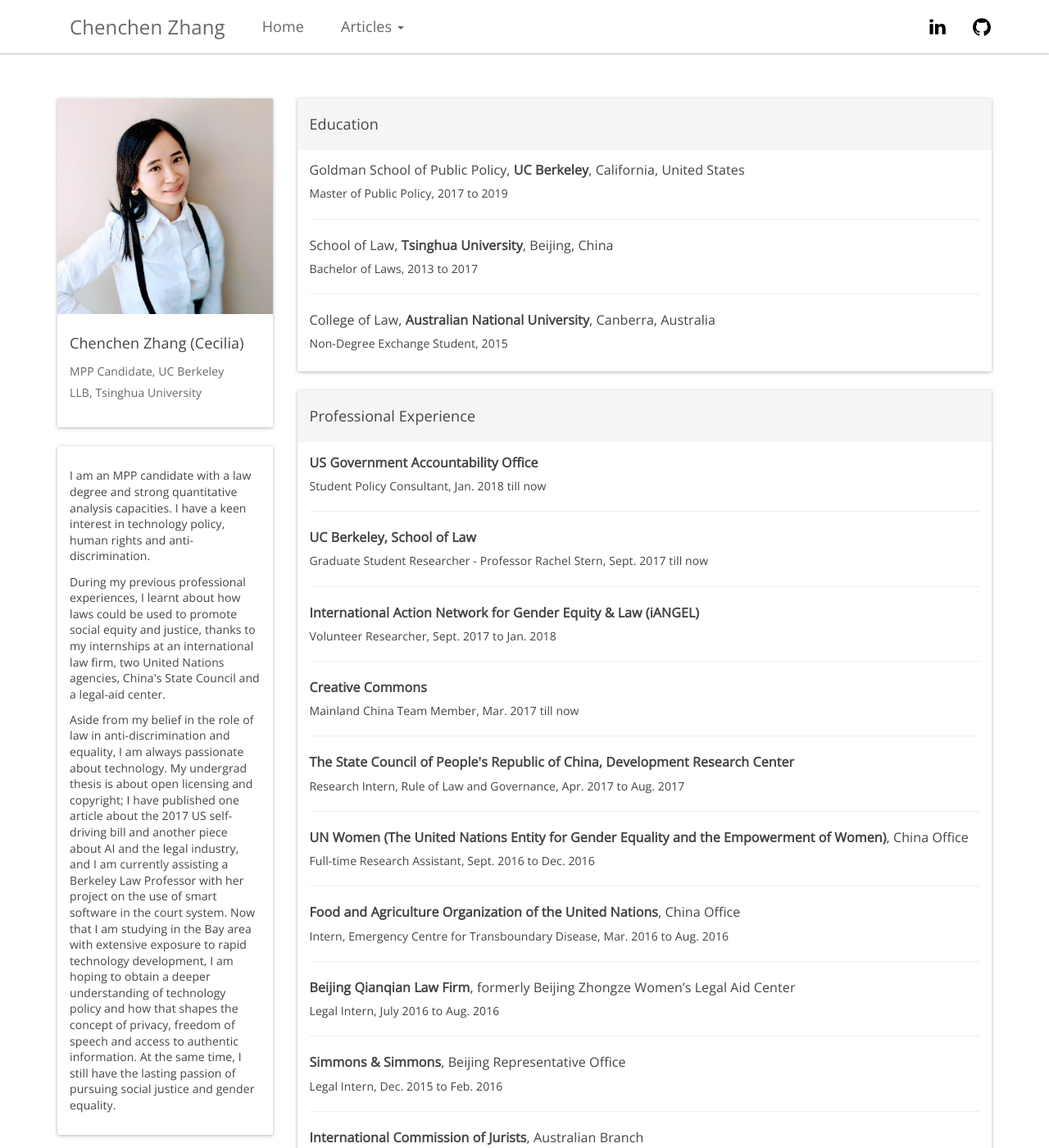
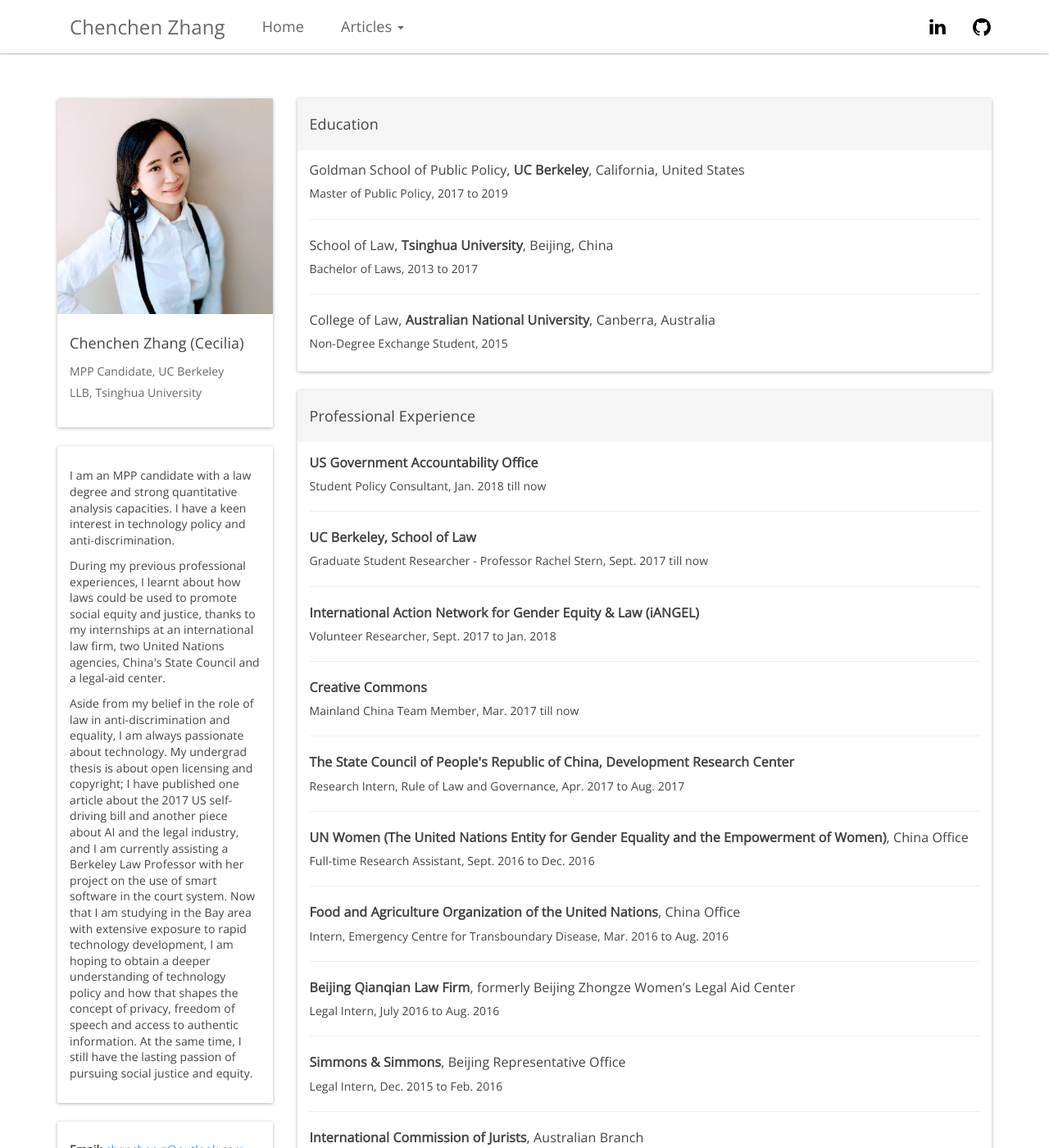
Before and after one commit to CeciliaZhang/-CeciliaZhang-.github-io, a Jekyll site: the page built from index.html, in a window 1280 px wide and 1400 px high. Shown: the whole window at 82% size. Built offline with Jekyll 4.4.1, drawn with Linux system fonts in a browser that asks for light colours; nearby versions of some CDN libraries.

Commit message:
Update information.html

```diff
--- a/_includes/information.html
+++ b/_includes/information.html
@@ -10,9 +10,9 @@
 </div>
 <div class="panel panel-default">
     <div class="panel-body" >
-        <h6 style="line-height: 140%;">I am an MPP candidate with a law degree and strong quantitative analysis capacities. I have a keen interest in technology policy, human rights and anti-discrimination. </h6>
+        <h6 style="line-height: 140%;">I am an MPP candidate with a law degree and strong quantitative analysis capacities. I have a keen interest in technology policy and anti-discrimination. </h6>
         <h6 style="line-height: 140%;">During my previous professional experiences, I learnt about how laws could be used to promote social equity and justice, thanks to my internships at an international law firm, two United Nations agencies, China's State Council and a legal-aid center. </h6>
-        <h6 style="line-height: 140%;">Aside from my belief in the role of law in anti-discrimination and equality, I am always passionate about technology. My undergrad thesis is about open licensing and copyright; I have published one article about the 2017 US self-driving bill and another piece about AI and the legal industry, and I am currently assisting a Berkeley Law Professor with her project on the use of smart software in the court system. Now that I am studying in the Bay area with extensive exposure to rapid technology development, I am hoping to obtain a deeper understanding of technology policy and how that shapes the concept of privacy, freedom of speech and access to authentic information. At the same time, I still have the lasting passion of pursuing social justice and gender equality. </h6>
+        <h6 style="line-height: 140%;">Aside from my belief in the role of law in anti-discrimination and equality, I am always passionate about technology. My undergrad thesis is about open licensing and copyright; I have published one article about the 2017 US self-driving bill and another piece about AI and the legal industry, and I am currently assisting a Berkeley Law Professor with her project on the use of smart software in the court system. Now that I am studying in the Bay area with extensive exposure to rapid technology development, I am hoping to obtain a deeper understanding of technology policy and how that shapes the concept of privacy, freedom of speech and access to authentic information. At the same time, I still have the lasting passion of pursuing social justice and equity. </h6>
     </div>
 </div>
 <div class="panel panel-default">
```
